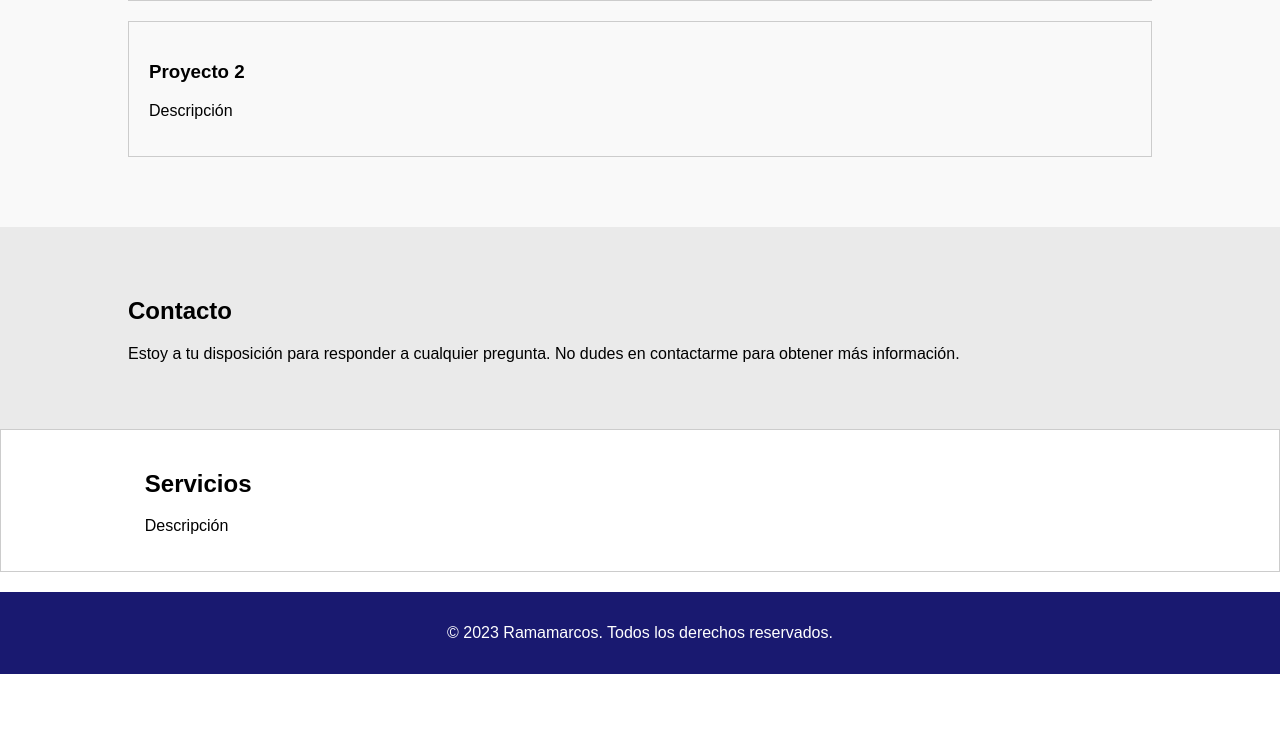
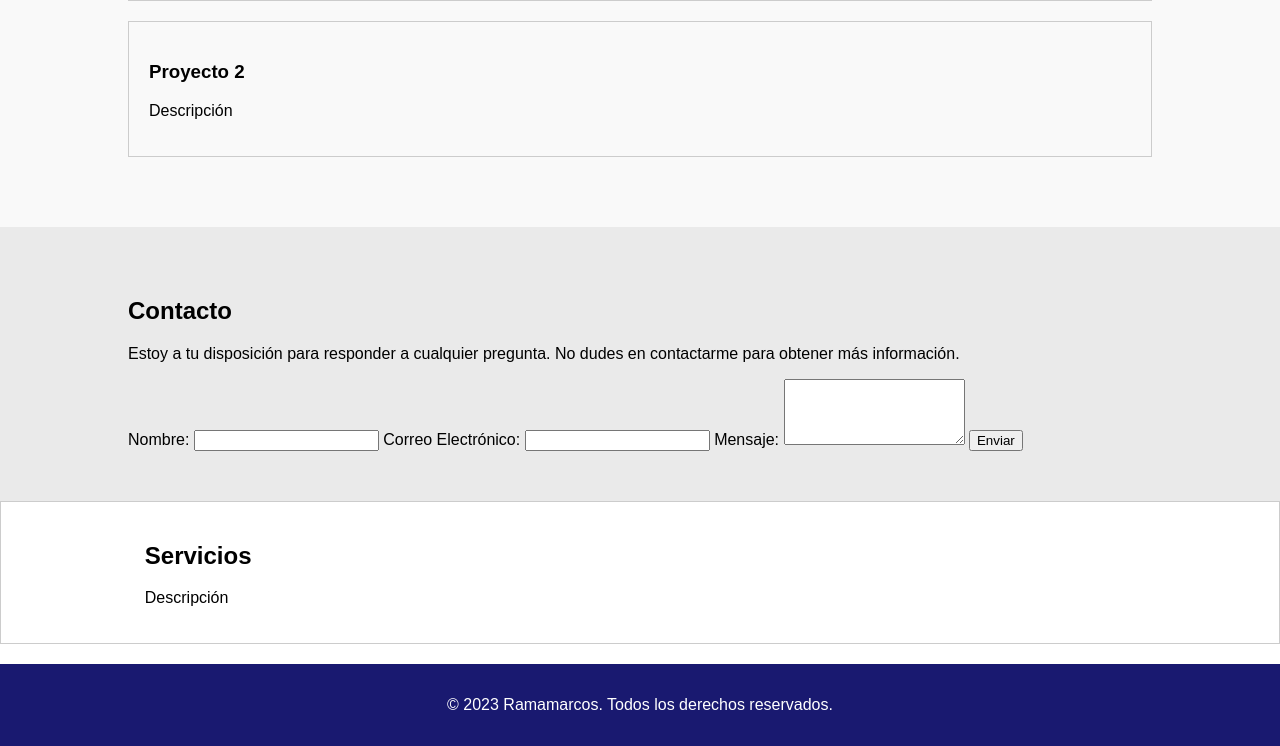
Before and after one commit to ramamarcos/primeraweb, a plain HTML site: page index.html in a window 1280 px wide. Shown: the part 777-1523 px from the top of the page. Before the commit the page ends 1451 px from the top, so only its background shows below. Drawn offline with Linux system fonts and the light colour scheme.

Commit message:
Update index.html

```diff
--- a/index.html
+++ b/index.html
@@ -55,7 +55,18 @@
         <div class="contenedor">
             <h2>Contacto</h2>
             <p>Estoy a tu disposición para responder a cualquier pregunta. No dudes en contactarme para obtener más información.</p>
-            <form></form>
+            <form>
+                <label for="nombre">Nombre:</label>
+                <input type="text" id="nombre" name="nombre" required>
+
+                <label for="email">Correo Electrónico:</label>
+                <input type="text" id="email" required>
+
+                <label for="mensaje">Mensaje:</label>
+                <textarea id="mensaje" name="mensaje" rows="4" required></textarea>
+
+                <button type="submit">Enviar</button>
+            </form>
         </div>
     </section>
 
@@ -65,7 +76,6 @@
             <p>Descripción</p>
         </div>
     </section>
-
     <footer>
         <div class="contenedor">
             <p>&copy; 2023 Ramamarcos. Todos los derechos reservados.</p>
```
